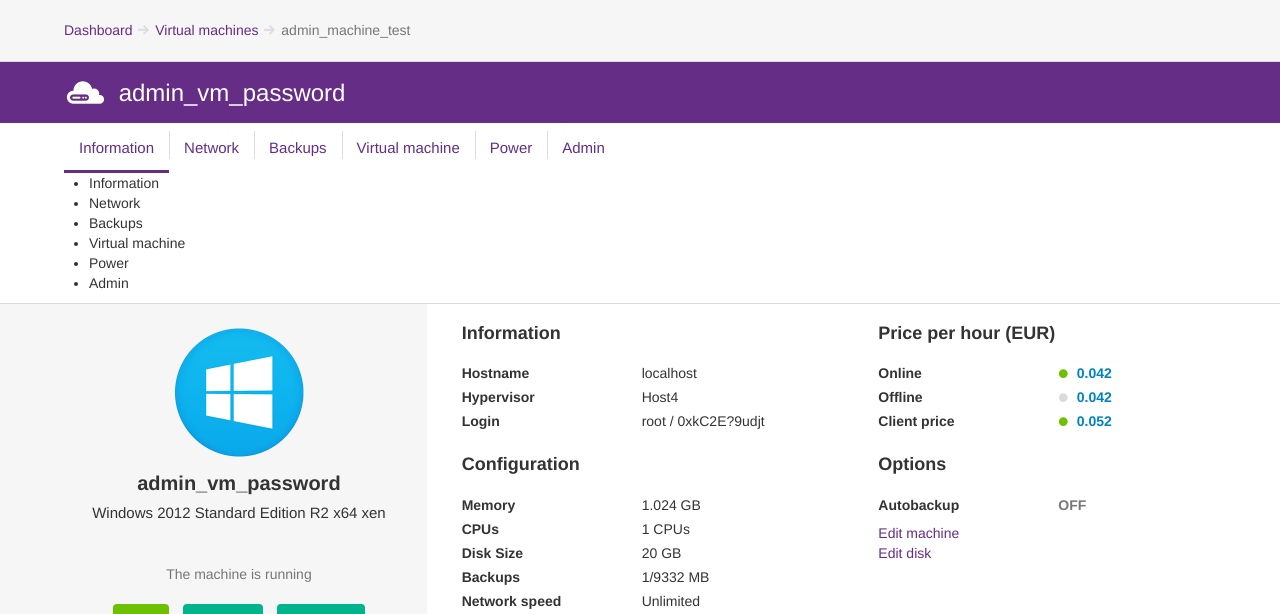
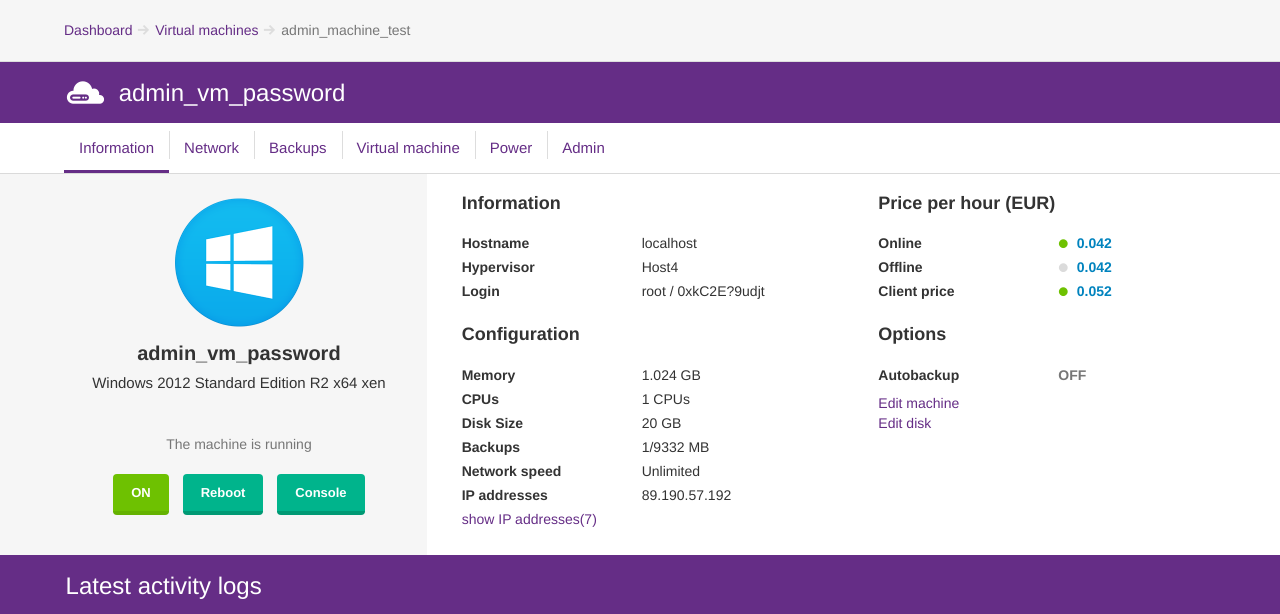
Before and after one commit to rdobrynin/front, a PHP site: page /details.php in a window 1280 px wide. Shown: the part 140-754 px from the top of the page. Run offline with PHP 8.4, Linux system fonts and the light colour scheme; style sheets or scripts are compiled from the project's sources; some libraries are stand-ins or nearby versions.

Commit message:
fixed menu resp

```diff
--- a/details.php
+++ b/details.php
@@ -135,7 +135,7 @@
                </ul>
            </div>
 <!--           end lg menu-->
-           <div id="vm_submenu_resp">
+           <div class="visible-xs visible-md" id="vm_submenu_resp">
                <ul>
                    <li>Information</li>
                    <li>Network</li>
```
